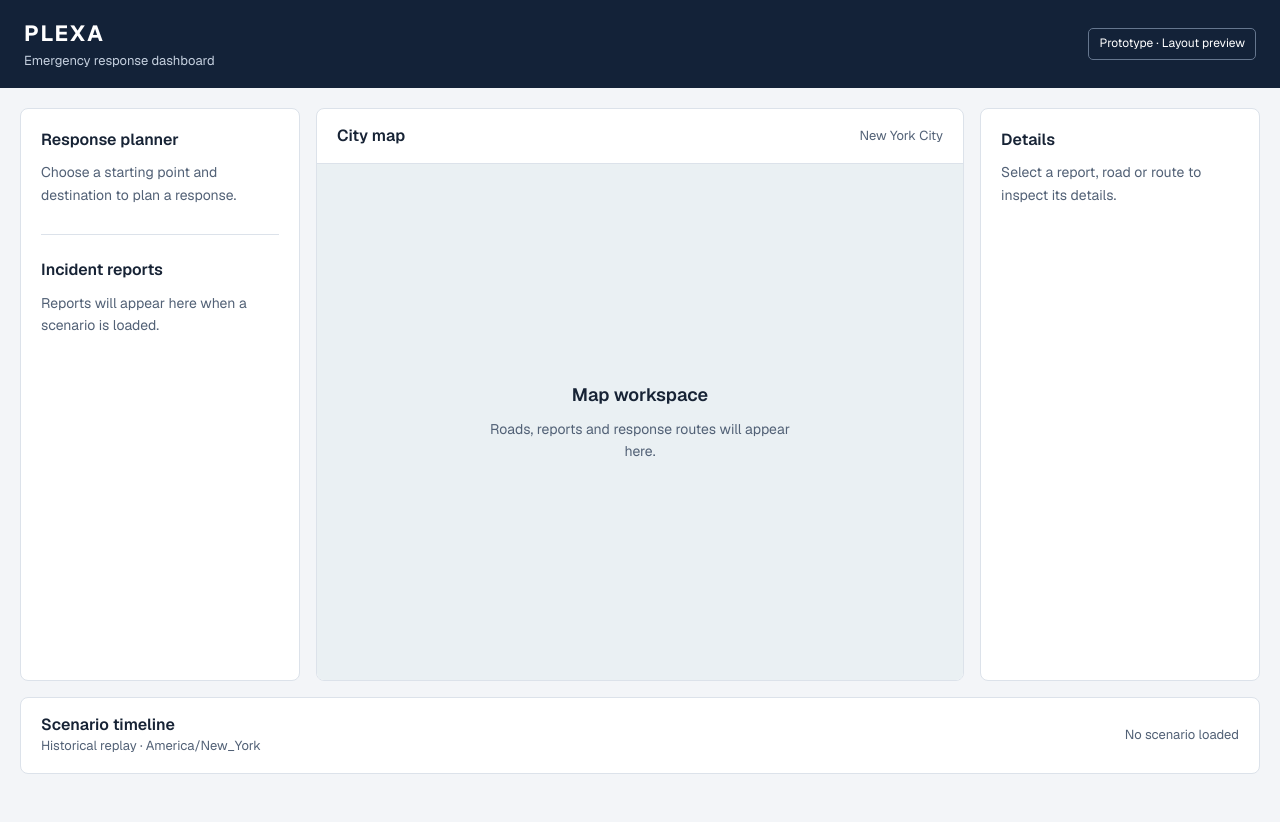
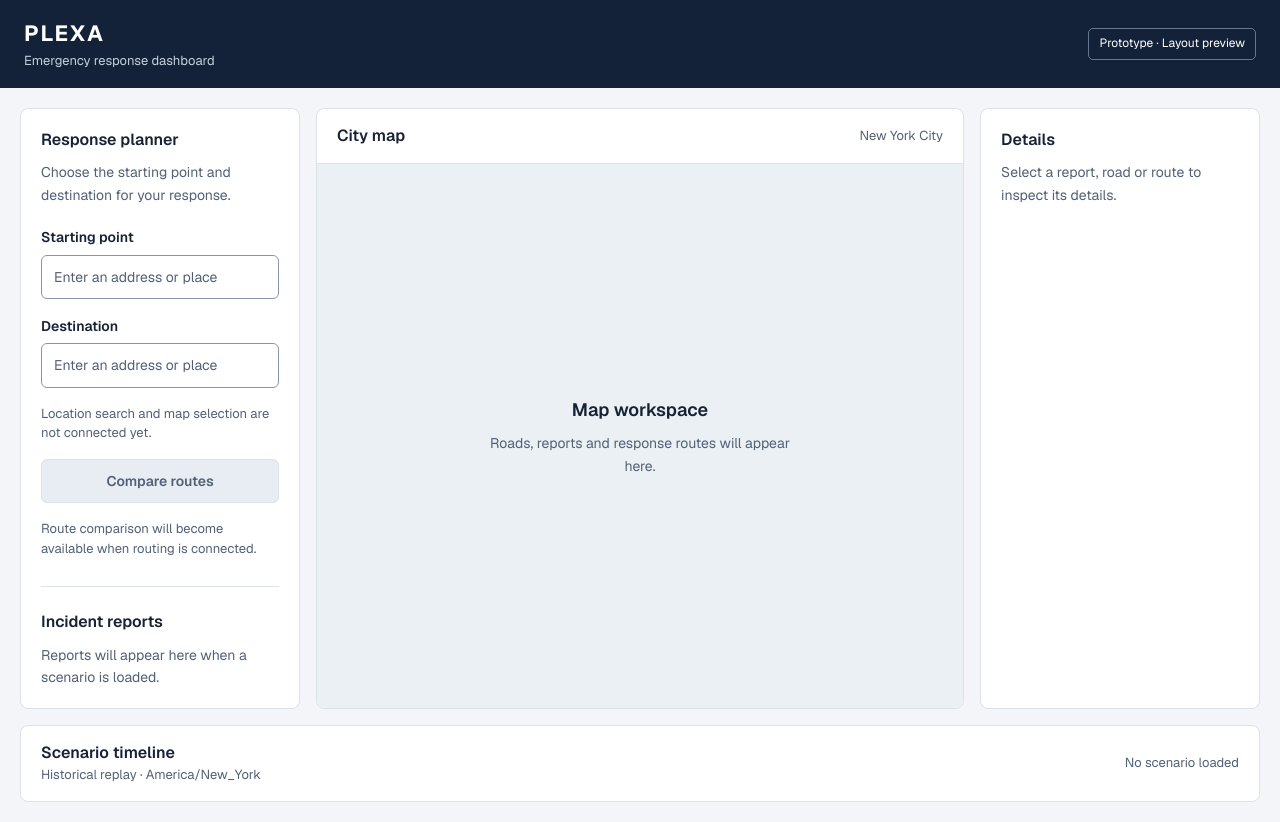
Before and after one commit to anaszpro/Plexa-A-Multi-Modal-Smart-City-Digital-Twin-and-Cascading-Resilience-Engine, a Next.js app in the folder frontend/: page / in a window 1280 px wide. Before the commit the page ends 800 px from the top, so only its background shows below. Built offline with nearby package versions, Linux system fonts and the light colour scheme.

Commit message:
Add response planner fields and accessible layout

```diff
--- a/frontend/src/app/globals.css
+++ b/frontend/src/app/globals.css
@@ -220,3 +220,65 @@ h2 {
     padding: 24px;
   }
 }
+  /* Response planner */
+
+.response-panel > section:first-child {
+  margin-top: 0;
+  padding-top: 0;
+  border-top: 0;
+}
+
+.planner-fields {
+  display: grid;
+  gap: 16px;
+  margin-top: 20px;
+}
+
+.planner-field {
+  display: grid;
+  gap: 6px;
+}
+
+.planner-field label {
+  font-size: 14px;
+  font-weight: 600;
+}
+
+.planner-field input {
+  width: 100%;
+  min-height: 44px;
+  padding: 10px 12px;
+  border: 1px solid #8795a8;
+  border-radius: 6px;
+  background: var(--surface);
+  color: var(--foreground);
+  font: inherit;
+}
+
+.planner-field input::placeholder {
+  color: var(--muted);
+}
+
+.response-panel .field-help {
+  margin-top: 0;
+  font-size: 13px;
+  line-height: 1.5;
+}
+
+.planner-submit {
+  min-height: 44px;
+  padding: 10px 16px;
+  border: 1px solid var(--accent);
+  border-radius: 6px;
+  background: var(--accent);
+  color: #ffffff;
+  font: inherit;
+  font-weight: 600;
+}
+
+.planner-submit:disabled {
+  border-color: var(--border);
+  background: #e8edf3;
+  color: var(--muted);
+  cursor: not-allowed;
+}
--- a/frontend/src/app/page.tsx
+++ b/frontend/src/app/page.tsx
@@ -1,3 +1,4 @@
+import ResponsePlanner from "@/components/response/ResponsePlanner";
 export default function Home() {
   return (
     <div className="dashboard">
@@ -21,8 +22,7 @@ export default function Home() {
           className="dashboard-panel response-panel"
           aria-labelledby="response-heading"
         >
-          <h1 id="response-heading">Response planner</h1>
-          <p>Choose a starting point and destination to plan a response.</p>
+          <ResponsePlanner />
 
           <section aria-labelledby="incidents-heading">
             <h2 id="incidents-heading">Incident reports</h2>
--- /dev/null
+++ b/frontend/src/components/response/ResponsePlanner.tsx
@@ -0,0 +1,49 @@
+export default function ResponsePlanner() {
+  return (
+    <section aria-labelledby="response-heading">
+      <h1 id="response-heading">Response planner</h1>
+      <p>Choose the starting point and destination for your response.</p>
+
+      <div className="planner-fields">
+        <div className="planner-field">
+          <label htmlFor="response-origin">Starting point</label>
+          <input
+            id="response-origin"
+            name="origin"
+            type="text"
+            placeholder="Enter an address or place"
+            aria-describedby="location-help"
+          />
+        </div>
+
+        <div className="planner-field">
+          <label htmlFor="response-destination">Destination</label>
+          <input
+            id="response-destination"
+            name="destination"
+            type="text"
+            placeholder="Enter an address or place"
+            aria-describedby="location-help"
+          />
+        </div>
+
+        <p id="location-help" className="field-help">
+          Location search and map selection are not connected yet.
+        </p>
+
+        <button
+          type="button"
+          className="planner-submit"
+          disabled
+          aria-describedby="routing-status"
+        >
+          Compare routes
+        </button>
+
+        <p id="routing-status" className="field-help">
+          Route comparison will become available when routing is connected.
+        </p>
+      </div>
+    </section>
+  );
+}
```
